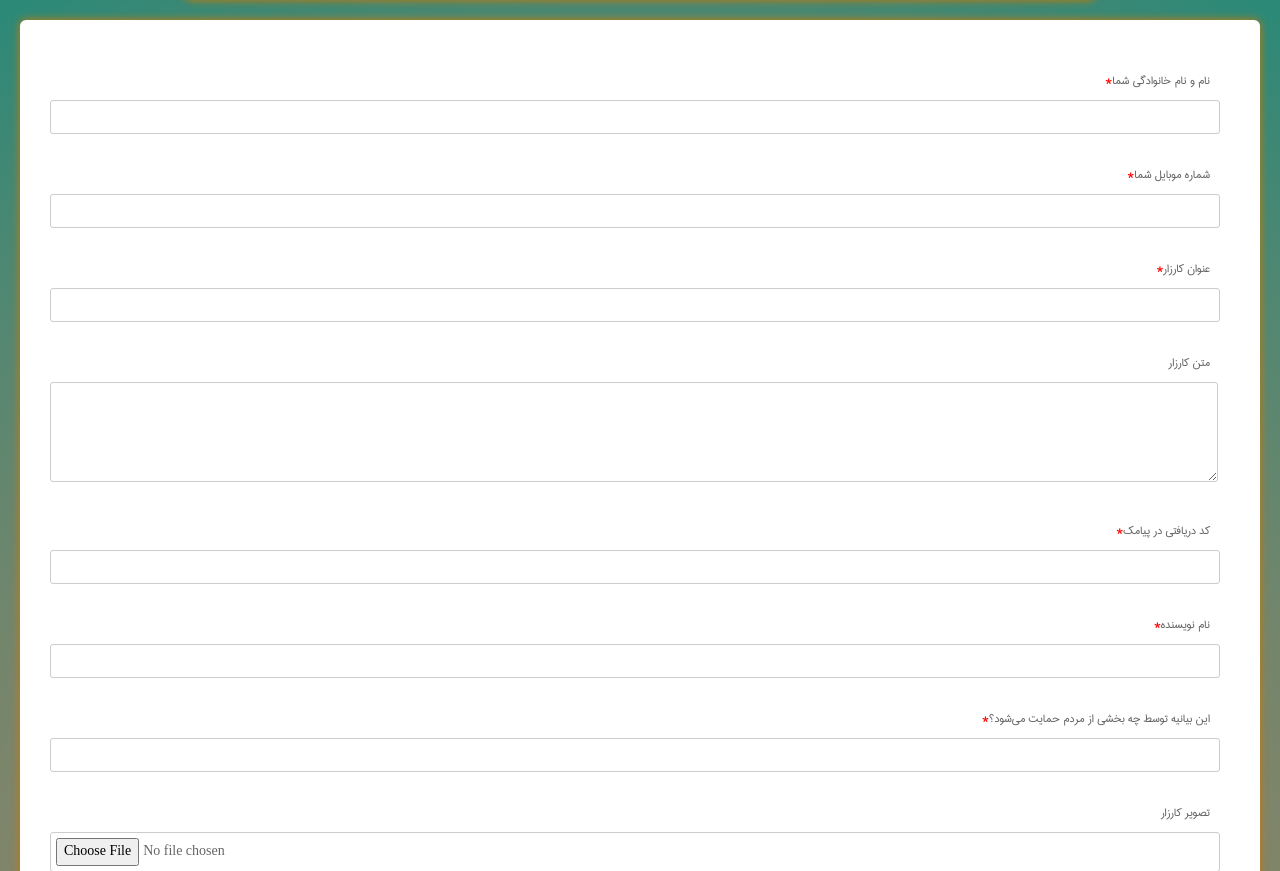
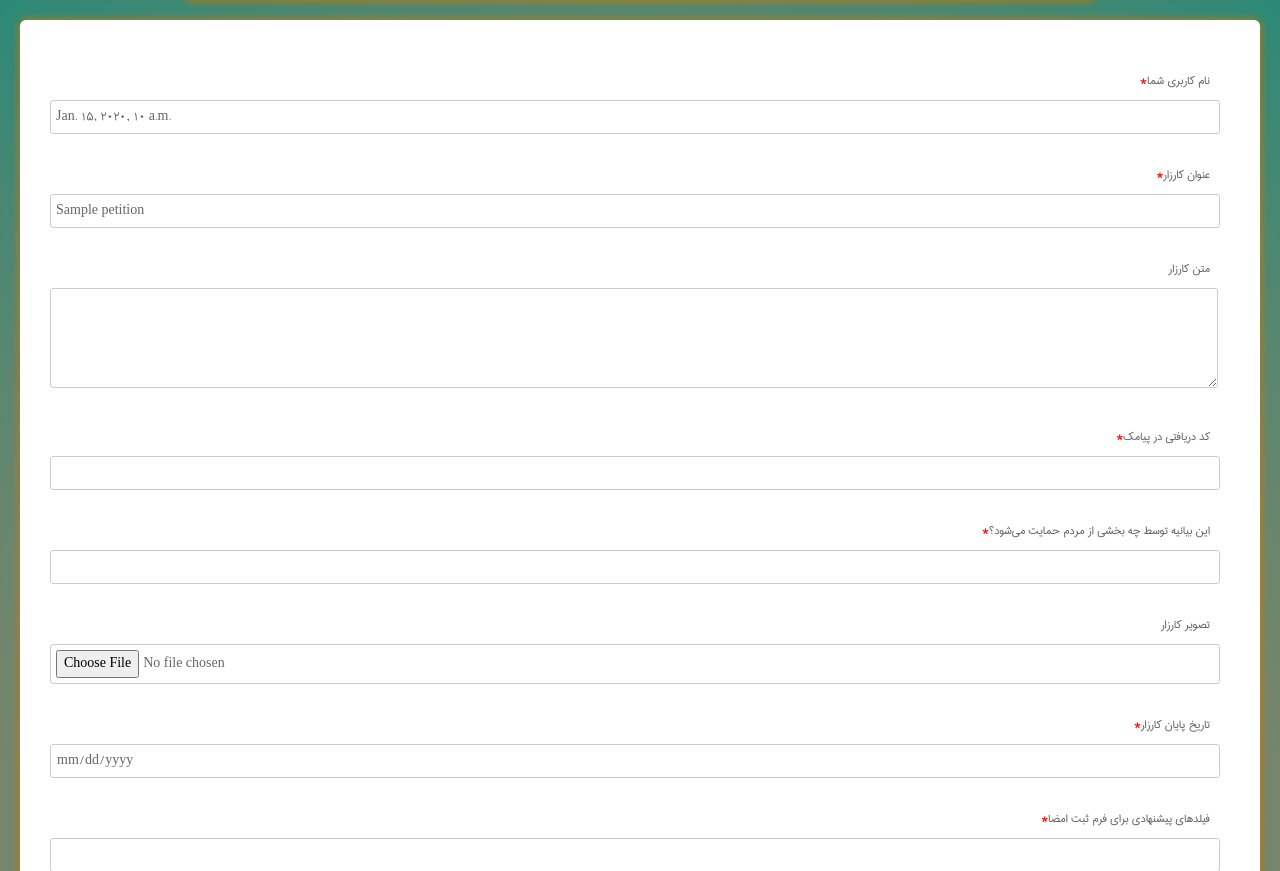
Before and after one commit to helia-ghahraman/PetitionWebapp, a Django app: template PetitionWebapp/petition_app/templates/petition_app/petition_form.html in a window 1280 px wide. Shown: the part 120-991 px from the top of the page. Run offline with Django 4.2, Linux system fonts and the light colour scheme; the template is opened without the code that fills it: most values are stand-ins (such as "Sample title", 1, 10 or a date in 2020); some libraries are stand-ins or nearby versions.

Commit message:
some changes

```diff
--- a/PetitionWebapp/petition_app/templates/petition_app/header-section.html
+++ b/PetitionWebapp/petition_app/templates/petition_app/header-section.html
@@ -19,7 +19,6 @@
                             }
                         </script>
                         <img src="../../../static/bell/logo.png" width="30px;"/>
-
                     </button>
                     <li class="nav-item dropdown">
                         <a class="nav-link dropdown-toggle" href="#" id="navbarDropdown" role="button" data-bs-toggle="dropdown" aria-expanded="false">
--- a/PetitionWebapp/petition_app/templates/petition_app/petition_form.html
+++ b/PetitionWebapp/petition_app/templates/petition_app/petition_form.html
@@ -19,29 +19,21 @@
         <form method="post">
             {% csrf_token %}
             <div class="item">
-                <label for="name"><span>*</span>نام و نام خانوادگی شما</label>
-                <input id="name" type="text" name="name" required />
-            </div>
-            <div class="item">
-                <label for="phone"><span>*</span>شماره موبایل شما</label>
-                <input id="phone" type="number" name="phone" required />
+                <label for="name"><span>*</span>نام کاربری شما</label>
+                <input id="name" type="text" name="name" value="{{ petition.user_created }}" required />
             </div>
             <div class="item">
                 <label for="title"><span>*</span>عنوان کارزار</label>
-                <input id="title" type="text" name="title" required />
+                <input id="title" type="text" name="title" value="{{ petition.name }}" required />
             </div>
             <div class="item">
                 <label for="content">متن کارزار</label>
-                <textarea id="content" name="content" rows="4" cols="50">
+                <textarea id="content" name="content" value="{{ petition.content }}" rows="4" cols="50">
                 </textarea>
             </div>
             <div class="item">
                 <label for="password"><span>*</span>کد دریافتی در پیامک</label>
                 <input id="password" type="text" name="password" required />
-            </div>
-            <div class="item">
-                <label for="writer-name"><span>*</span>نام نویسنده</label>
-                <input id="writer-name" type="text" name="writer-name" required />
             </div>
 
             <div class="item">
@@ -51,17 +43,12 @@
 
             <div class="item">
                 <label for="myFile">تصویر کارزار</label>
-                <input type="file" id="myFile" name="filename">
-            </div>
-
-            <div class="item">
-                <label for="hashtag"><span>*</span>هشتگ رسمی این کارزار</label>
-                <input id="hashtag" type="name" name="hashtag" required />
+                <input type="file" id="myFile" name="filename" value="{{ petition.image }}">
             </div>
 
             <div class="item">
                 <label for="date"><span>*</span>تاریخ پایان کارزار</label>
-                <input type="date" id="date" name="date">
+                <input type="date" id="date" name="date" value="{{ petition.end_datetime }}">
             </div>
 
             <div class="item">
@@ -69,10 +56,6 @@
                 <input id="fields" type="name" name="name" required />
             </div>
 
-            <div class="item">
-                <label for="email"><span>*</span>ایمیل</label>
-                <input id="email" type="email" name="email" required />
-            </div>
             <div class="item">
                 <label for="introduce"><span>*</span>روش آشنا شدن شما با کارزار</label>
                 <br>
```
Also changed, not shown: PetitionWebapp/petition_app/templates/petition_app/petition_detail.html (+6 -7 lines), PetitionWebapp/petition_app/templates/petition_app/petition_list.html (+7 -10 lines), PetitionWebapp/petition_app/templates/petition_app/footer-section.html (line endings or trailing spaces), PetitionWebapp/petition_app/templates/petition_app/petition_confirm_delete.html (line endings or trailing spaces), PetitionWebapp/petition_app/templates/petition_app/rules.html (line endings or trailing spaces).
